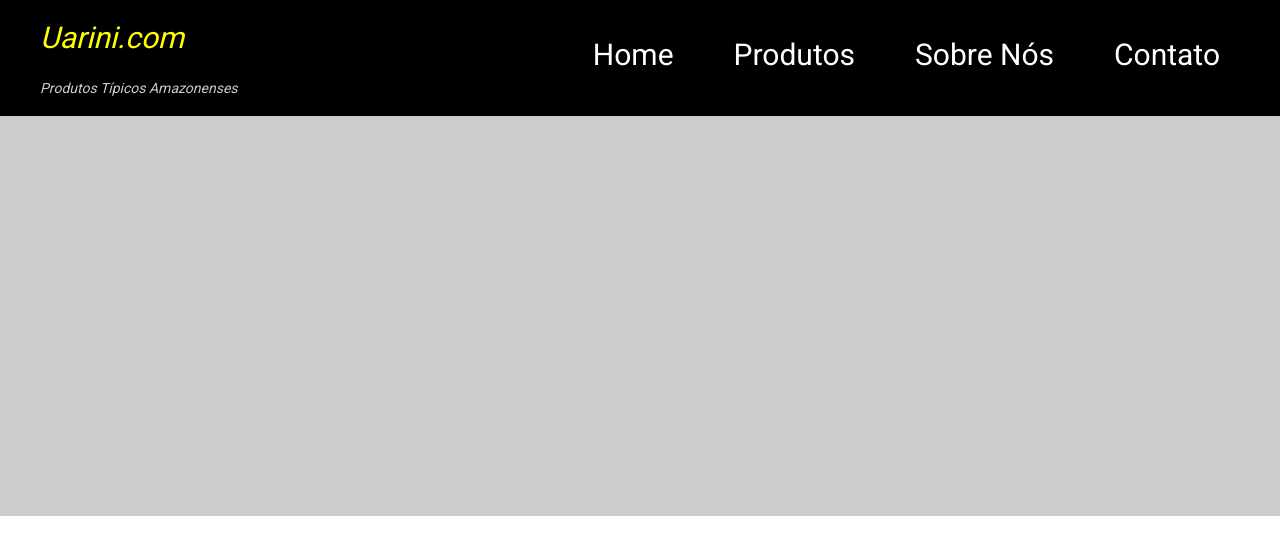
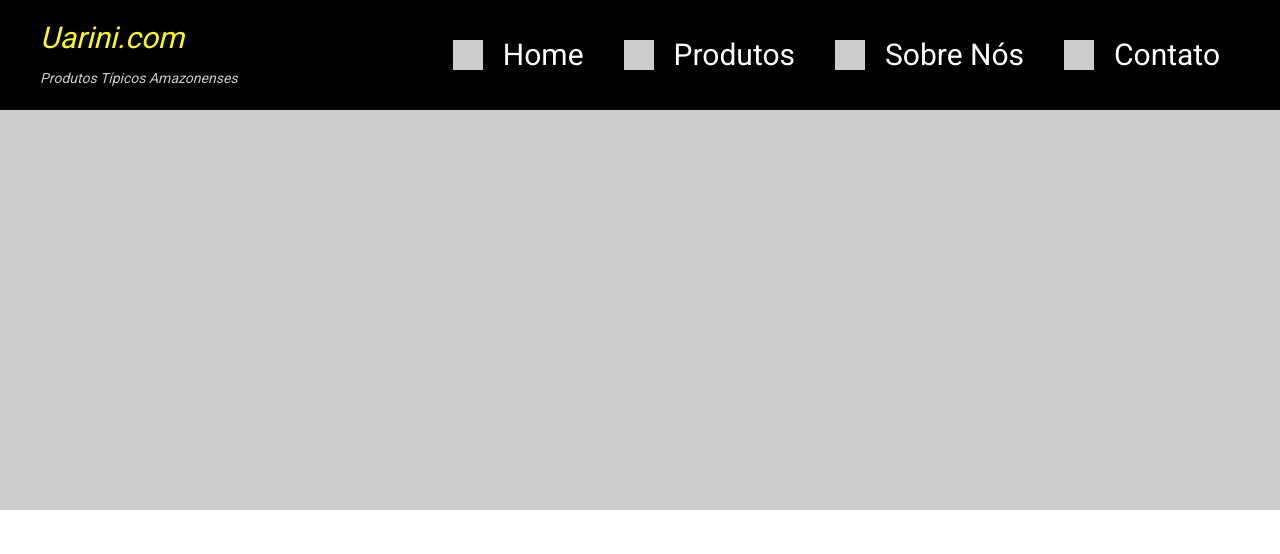
Before and after one commit to PatrikDeveloper/uarini.com, a React (Create React App) app: page / in a window 1280 px wide. Shown: the top 554 px of the page. Built offline with nearby package versions, Linux system fonts and the light colour scheme.

Commit message:
Adicionando Baner

```diff
--- a/src/components/Content/Banner/styles.js
+++ b/src/components/Content/Banner/styles.js
@@ -1,7 +1,7 @@
 import styled from 'styled-components';
 
 export const Wrapper = styled.div`
-  height: 400px;
+  min-height: 400px;
   background: #ccc;
 `;
 
--- a/src/components/Menu/components/Logo/index.js
+++ b/src/components/Menu/components/Logo/index.js
@@ -17,7 +17,6 @@ const Text = styled.span`
 
 const Greeting = styled.span`
   display: block;
-  margin-top: 10px;
   font-size: 14px;
   font-style: italic;
   color: #ccc;
--- a/src/components/Menu/components/MenuItem/styles.js
+++ b/src/components/Menu/components/MenuItem/styles.js
@@ -2,17 +2,20 @@ import styled from 'styled-components';
 
 export const Wrapper = styled.div`
   padding: 20px;
-  vertical-align: top;
-  display: inline-block;
+  float: left;
 `;
 
 export const Icon = styled.span`
+  vertical-align: top;
+  display: inline-block;
   height: 30px;
   width: 30px;
   background: #ccc;
 `;
 
 export const Label = styled.span`
+  vertical-align: top;
+  display: inline-block;
   line-height: 30px;
   font-size: 30px;
   margin-left: 20px;
```
